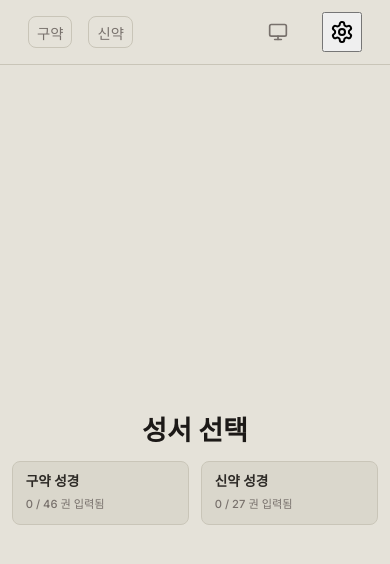
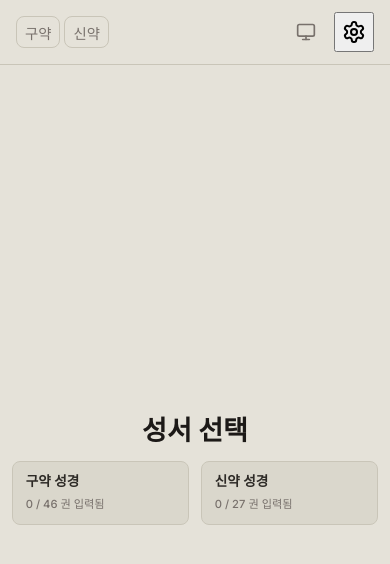
Before and after one commit to royinbris/catholic-bible-app, a plain HTML site: page index.html in a window 390 px wide. Drawn offline with Linux system fonts and the light colour scheme.

Commit message:
Optimize header for mobile (iPhone) and improve dark mode subtitle visibility

```diff
--- a/app.js
+++ b/app.js
@@ -341,7 +341,7 @@ const App = {
         let chapterDisplay = '';
         if (AppState.currentView === 'read' || AppState.currentView === 'chapters') {
             chapterDisplay = `
-                <div class="flex items-center text-sm font-bold mr-2 whitespace-nowrap">
+                <div class="flex items-center text-sm font-bold mr-1 chapter-display">
                     <span class="text-stone-400 mr-2">|</span>
                     <span class="text-primary">${AppState.book || ''} ${AppState.chapter ? AppState.chapter + '장' : ''}</span>
                 </div>
@@ -357,7 +357,7 @@ const App = {
             const btnClass = hasSelection ? 'bg-accent text-white border-accent' : 'bg-white text-stone-500 border-stone-200';
 
             selectionActionBtn = `
-                <button id="selection-btn" class="nav-btn nav-text-btn ml-2 ${btnClass}" onclick="App.handleSelectionAction()">
+                <button id="selection-btn" class="nav-btn nav-text-btn ${btnClass}" onclick="App.handleSelectionAction()">
                     ${btnText}
                 </button>
             `;
@@ -366,18 +366,18 @@ const App = {
 
         // Use headerTitle element as the container for our nav
         this.headerTitle.innerHTML = `
-            <div class="w-full flex justify-between items-center px-4">
-                <div class="flex items-center gap-8">
+            <div class="w-full flex justify-between items-center px-4 header-container-inner">
+                <div class="flex items-center gap-8 header-nav-main">
                     ${chapterDisplay}
                     <button class="nav-btn nav-text-btn ${backBtnHidden}" onclick="window.history.back()">
                         뒤로
                     </button>
-                    <div class="flex items-center gap-4">
+                    <div class="flex items-center gap-4 header-nav-group">
                         <button class="nav-btn nav-text-btn ${oldActive}" onclick="App.navigate('books', {testament: 'old'})">구약</button>
                         <button class="nav-btn nav-text-btn ${newActive}" onclick="App.navigate('books', {testament: 'new'})">신약</button>
                     </div>
                 </div>
-                <div class="flex items-center gap-6" id="header-controls">
+                <div class="flex items-center gap-6 header-controls" id="header-controls">
                     ${selectionActionBtn}
 
                     <button id="theme-toggle-header" class="theme-toggle-btn ml-1" onclick="App.cycleTheme()" aria-label="테마 변경">
--- a/style.css
+++ b/style.css
@@ -36,7 +36,8 @@
     --text-main: #e5e7eb;
     --text-muted: #a3a3a3;
     --text-on-accent: #1c1917;
-    --subtitle-purple: #a78bfa;
+    --subtitle-purple: #fbbf24;
+    /* Changed to Gold for Dark Mode */
 }
 
 /* System Preference Fallback */
@@ -52,7 +53,8 @@
         --text-main: #e5e7eb;
         --text-muted: #a3a3a3;
         --text-on-accent: #1c1917;
-        --subtitle-purple: #a78bfa;
+        --subtitle-purple: #fbbf24;
+        /* Changed to Gold for Dark Mode */
     }
 }
 
@@ -583,7 +585,35 @@ header {
     }
 
     header {
-        padding: 0 12px;
+        padding: 0 8px;
+        /* Slightly tighter padding */
+    }
+
+    .header-container-inner {
+        padding-left: 0.5rem !important;
+        padding-right: 0.5rem !important;
+    }
+
+    .header-nav-main {
+        gap: 0.75rem !important;
+        /* Reduced from gap-8 (2rem) */
+    }
+
+    .header-nav-group {
+        gap: 0.25rem !important;
+        /* Reduced from gap-4 (1rem) */
+    }
+
+    .header-controls {
+        gap: 0.5rem !important;
+        /* Reduced from gap-6 (1.5rem) */
+    }
+
+    .chapter-display {
+        font-size: 0.9rem;
+        line-height: 1.2;
+        max-width: 140px;
+        /* Limit width to favor 2 lines */
     }
 
     .reading-container {
```
